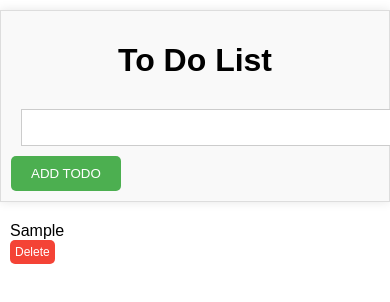
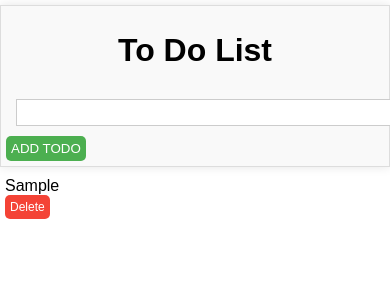
Before and after one commit to Swethasenthilvel/To-Do-List, a plain HTML site: page index.html in a window 390 px wide. Both pictures are taken after typing "Sample" into the empty fields and a click on the button "ADD TODO". Shown: the top 302 px of the page. Drawn offline with Linux system fonts and the light colour scheme.

Commit message:
Update style.css

```diff
--- a/style.css
+++ b/style.css
@@ -125,3 +125,30 @@ body {
       font-size: 12px;
     }
   }
+@media (max-width: 480px) {
+  .container {
+    margin: 5px auto;
+    padding: 5px;
+  }
+
+  #todo-list li {
+    padding: 5px;
+  }
+
+  .todo-text {
+    font-size: 12px;
+  }
+
+  .delete-btn {
+    padding: 3px;
+    font-size: 10px;
+  }
+
+  input[type="text"] {
+    padding: 5px;
+  }
+
+  button {
+    padding: 5px;
+  }
+}
```
